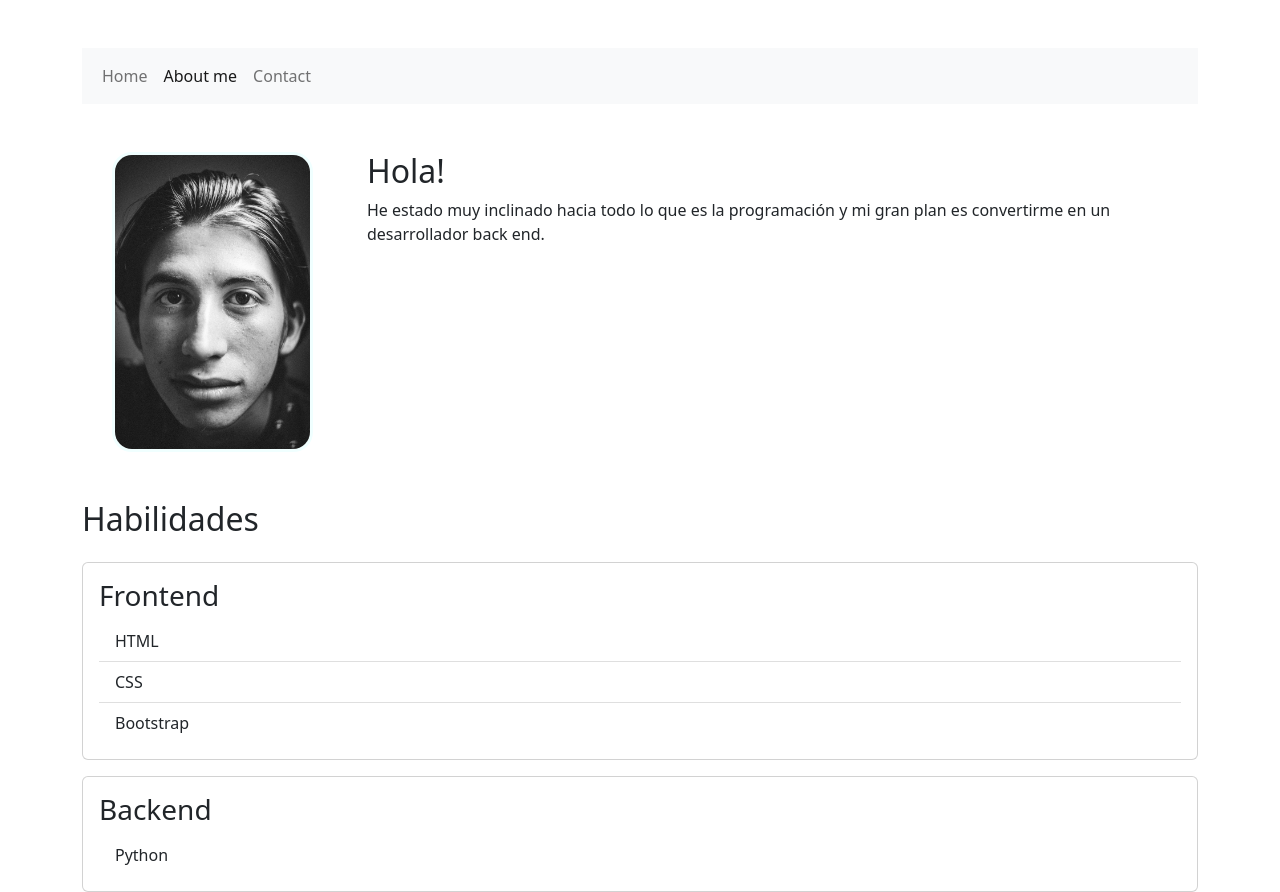
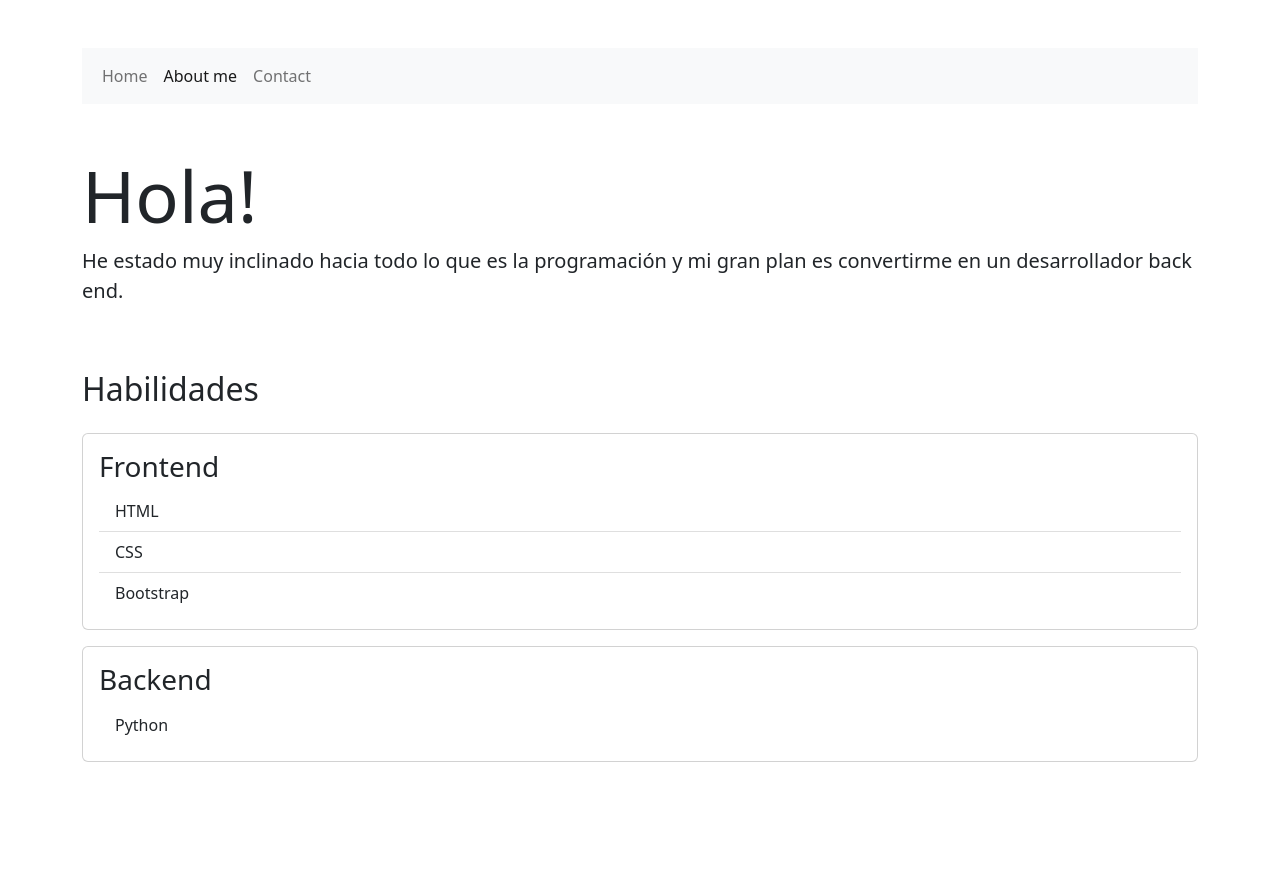
Before and after one commit to Chris-naibaf/Portfolio, a plain HTML site: page about.html in a window 1280 px wide. After the commit the page ends 800 px from the top, so only its background shows below. Drawn offline with nearby package versions, Linux system fonts and the light colour scheme.

Commit message:
Updated about.html

```diff
--- a/about.html
+++ b/about.html
@@ -28,12 +28,9 @@
 
     <div class="container">
         <div class="row mb-5">
-            <div class="col-3 text-center">
-                <img src="multimedia/portafolio.jpg" alt="Foto portafolio" class="img-fluid mx-auto d-block" id="portfoliopic">
-            </div>
-            <div class="col-9">
-                <h2>Hola!</h2>
-                <p>He estado muy inclinado hacia todo lo que es la programación y mi gran
+            <div class="col">
+                <h2 class="display-2">Hola!</h2>
+                <p class="lead">He estado muy inclinado hacia todo lo que es la programación y mi gran
                 plan es convertirme en un desarrollador back end.</p>
             </div>
 
```
